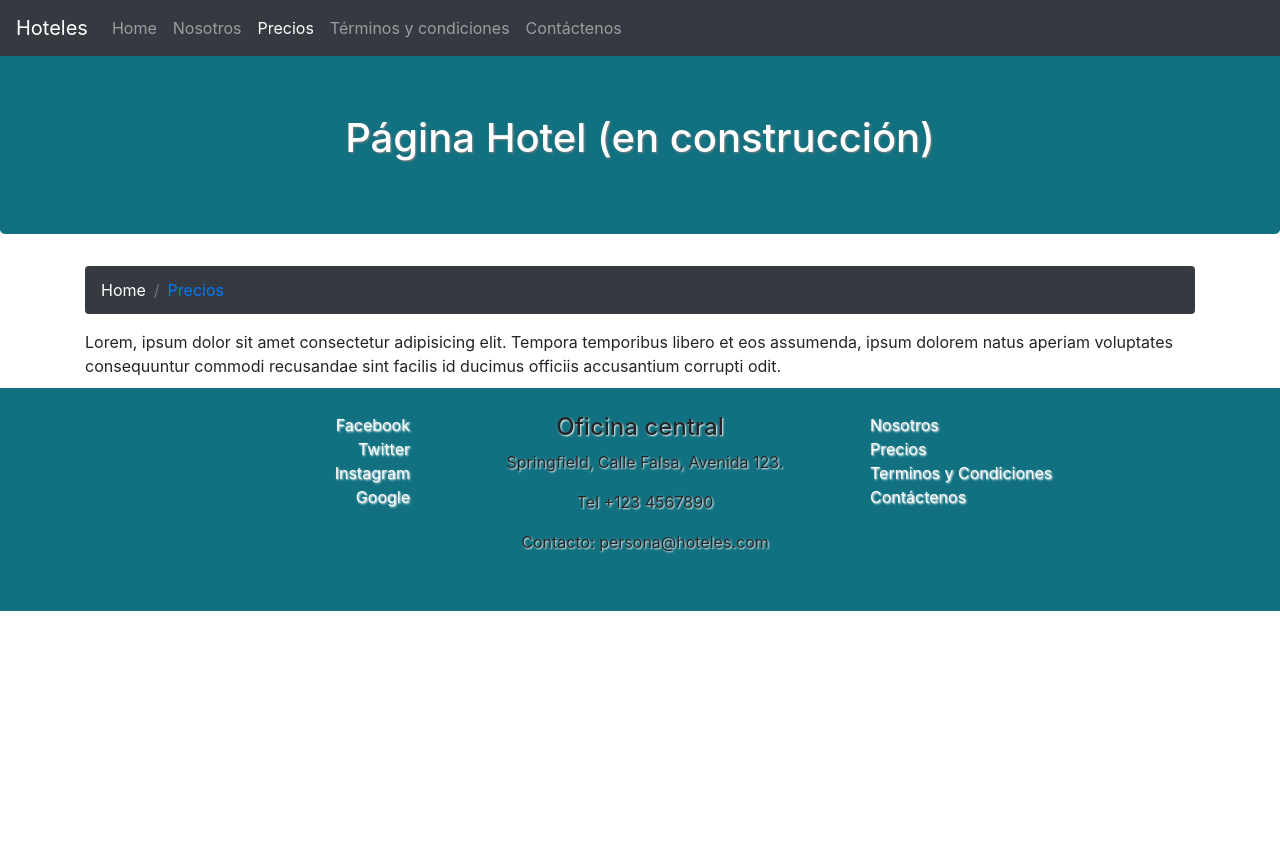
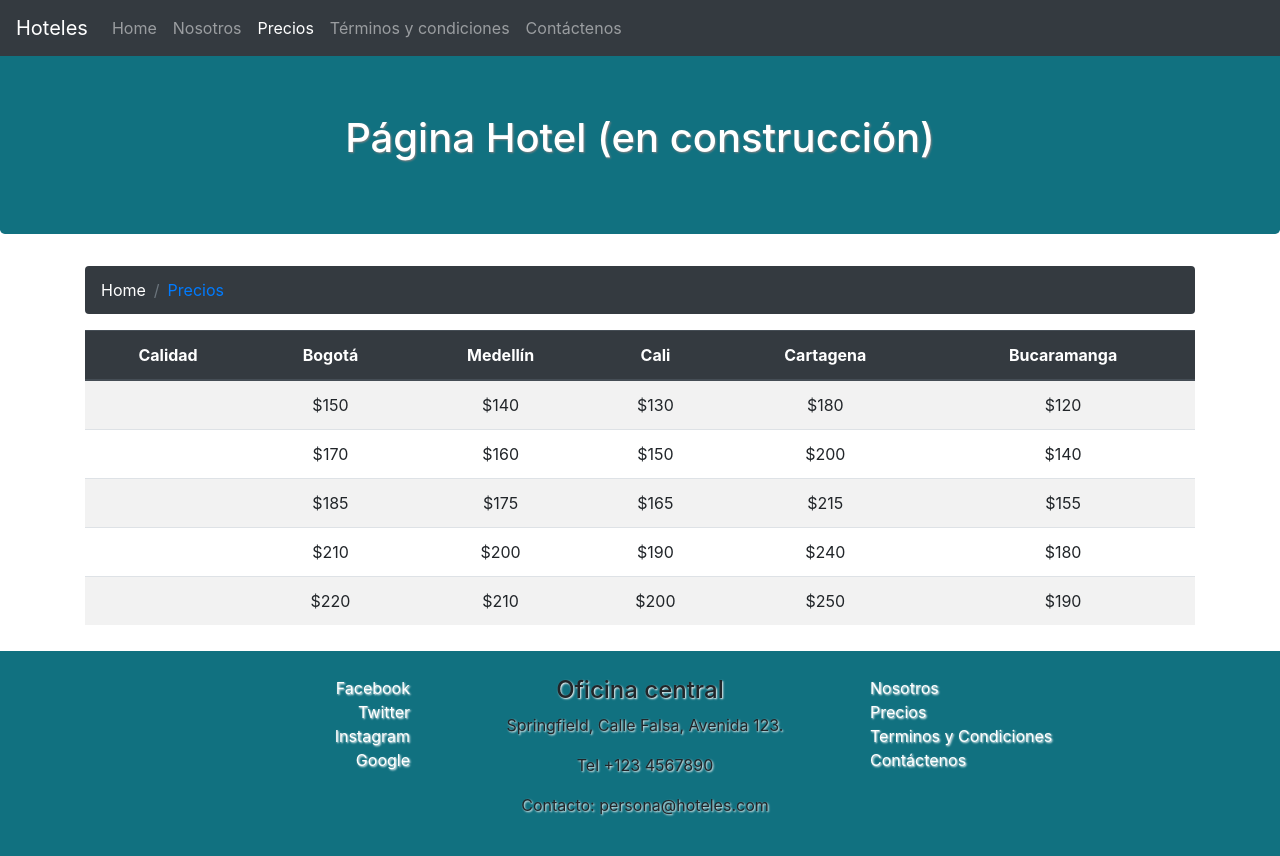
Before and after one commit to santo2244/guia_hoteles, a website: page price.html in a window 1280 px wide. Before the commit the page ends 800 px from the top, so only its background shows below. Drawn offline with nearby package versions, Linux system fonts and the light colour scheme; a web font is replaced by a local one.

Commit message:
Tabla de precios en archivo price.html

```diff
--- a/price.html
+++ b/price.html
@@ -40,11 +40,66 @@
                 <li class="breadcrumb-item active text-primary" aria-current="page">Precios</li>
             </ol>
         </nav>
-        <span>
-            Lorem, ipsum dolor sit amet consectetur adipisicing elit. Tempora temporibus libero et eos assumenda, ipsum
-            dolorem natus aperiam voluptates consequuntur commodi recusandae sint facilis id ducimus officiis
-            accusantium corrupti odit.
-        </span>
+        <div class="table-responsive">
+            <table class="table table-striped text-center">
+                <thead class="thead-dark">
+                    <tr>
+                        <th>Calidad</th>
+                        <th>Bogotá</th>
+                        <th>Medellín</th>
+                        <th>Cali</th>
+                        <th>Cartagena</th>
+                        <th>Bucaramanga</th>
+                    </tr>
+                </thead>
+                <tbody>
+                    <tr>
+                        <td><span class="oi oi-star"></span></td>
+                        <td>$150</td>
+                        <td>$140</td>
+                        <td>$130</td>
+                        <td>$180</td>
+                        <td>$120</td>
+                    </tr>
+                    <tr>
+                        <td><span class="oi oi-star"></span><span class="oi oi-star"></span></td>
+                        <td>$170</td>
+                        <td>$160</td>
+                        <td>$150</td>
+                        <td>$200</td>
+                        <td>$140</td>
+                    </tr>
+                    <tr>
+                        <td><span class="oi oi-star"></span><span class="oi oi-star"></span><span
+                                class="oi oi-star"></span></td>
+                        <td>$185</td>
+                        <td>$175</td>
+                        <td>$165</td>
+                        <td>$215</td>
+                        <td>$155</td>
+                    </tr>
+                    <tr>
+                        <td><span class="oi oi-star"></span><span class="oi oi-star"></span><span
+                                class="oi oi-star"></span><span class="oi oi-star"></span></td>
+                        <td>$210</td>
+                        <td>$200</td>
+                        <td>$190</td>
+                        <td>$240</td>
+                        <td>$180</td>
+                    </tr>
+                    <tr>
+                        <td><span class="oi oi-star"></span><span class="oi oi-star"></span><span
+                                class="oi oi-star"></span><span class="oi oi-star"></span><span
+                                class="oi oi-star"></span></td>
+                        <td>$220</td>
+                        <td>$210</td>
+                        <td>$200</td>
+                        <td>$250</td>
+                        <td>$190</td>
+                    </tr>
+                </tbody>
+            </table>
+        </div>
     </div>
     <footer>
         <div class="row">
```
